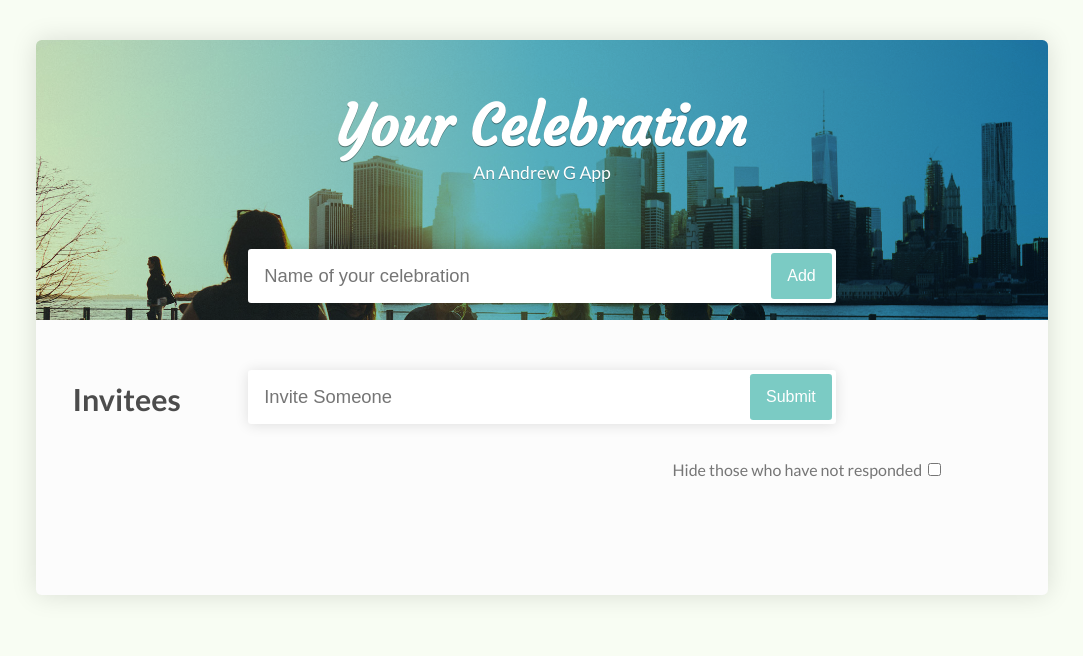
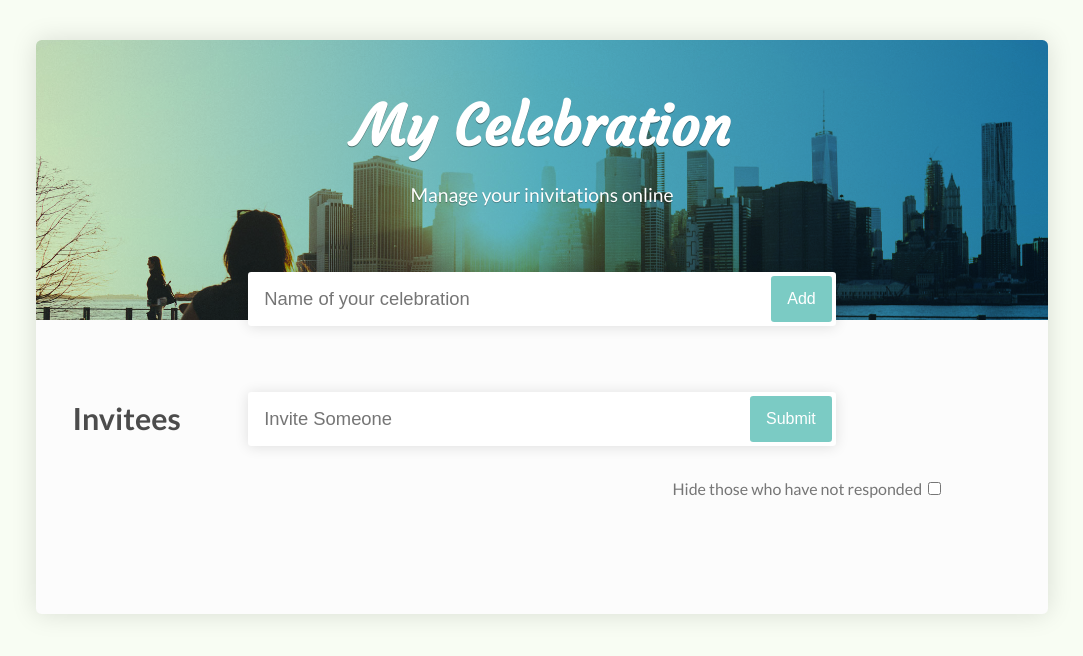
Before and after one commit to kanman/RSVP-JS-App, a plain HTML site: page index.html in a window 1280 px wide. Shown: the whole page, without its empty margins (98-1181 px from the left). Drawn offline with Linux system fonts and the light colour scheme.

Commit message:
Updated styling for app

```diff
--- a/css/style.css
+++ b/css/style.css
@@ -27,7 +27,7 @@
     margin-top: 0;
   }
   p {
-    font-size: 1.1em;
+    font-size: 1.2em;
     text-shadow: 0 1px 0 rgba(0,0,0, .25);
   }
   form {
@@ -114,7 +114,7 @@
   }
   .wrapper {
     width: 100%;
-    max-width: 1200px;
+    max-width: 1300px;
     margin: 2.5em auto;
     border-radius: .35em;
     background: #fcfcfc;
--- a/index.html
+++ b/index.html
@@ -2,7 +2,7 @@
 <html>
 <head>
 <meta name="viewport" content="width=device-width, initial-scale=1">
-<title>Your Invitations</title>
+<title>My Celebration</title>
 <link href="https://fonts.googleapis.com/css?family=Courgette" rel="stylesheet">
 <link href="https://fonts.googleapis.com/css?family=Lato:400,700" rel="stylesheet">
 
@@ -17,8 +17,9 @@
 
 <header>
 
-<h1 id="userheadline">Your Celebration</h1>
-<p>An Andrew G App</p>
+<h1 id="userheadline">My Celebration</h1>
+<br/>
+<p>Manage your inivitations online</p>
 
 <!– Celebration Name –>
 
@@ -40,6 +41,7 @@
 <!– Invited List. This will be updated from the form entries–>
 
 <div class="main">
+    <br/>
 <h2>Invitees</h2>
 
 
```
